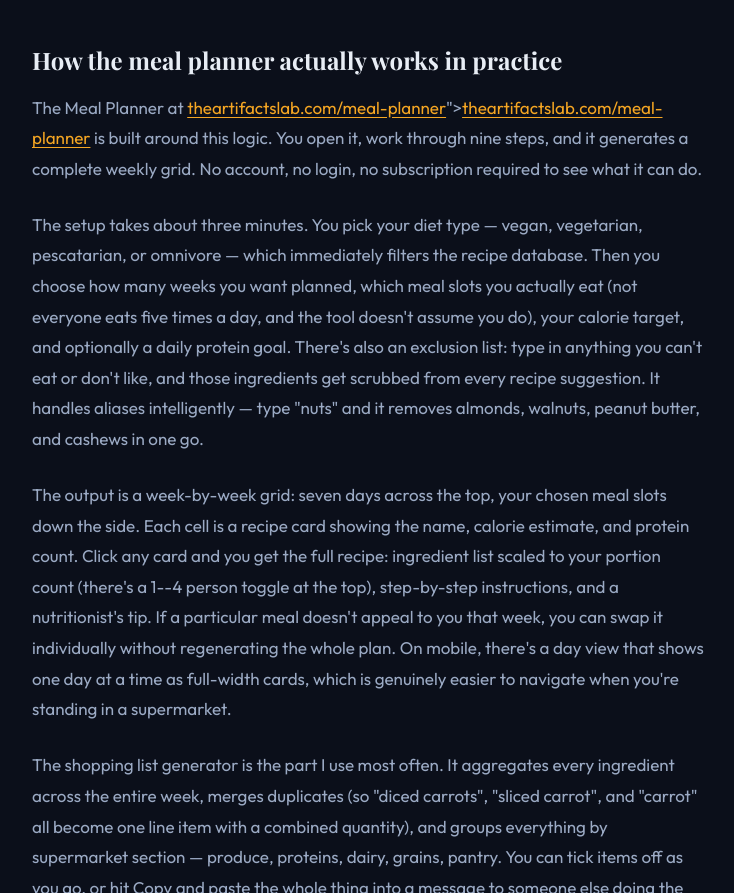
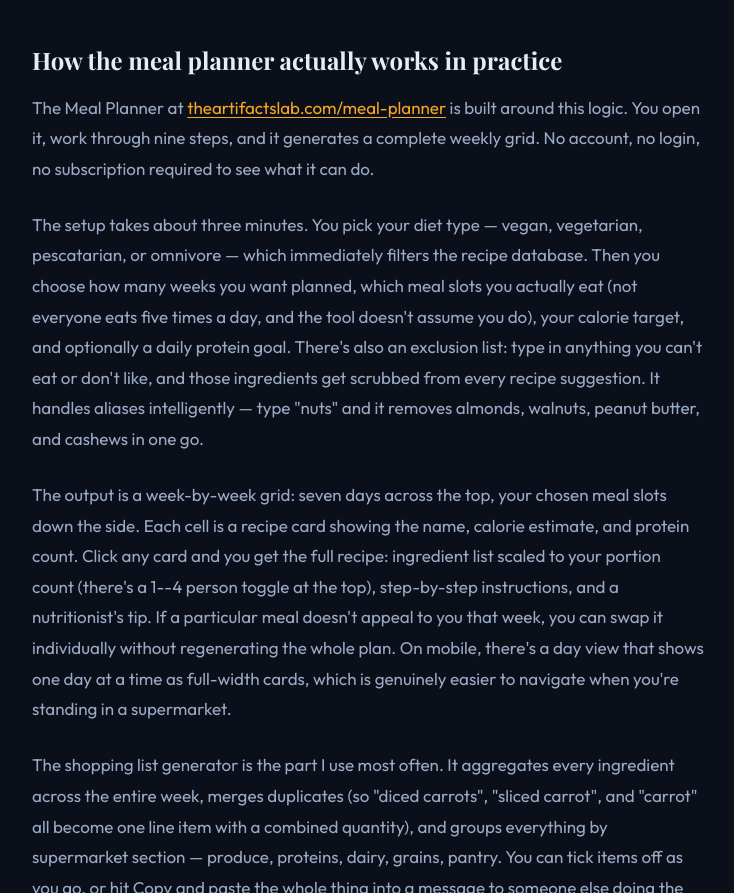
Before and after one commit to Kappa197/artifacts-lab, a website: page blog/meal-planner-macro-tracking-free.html in a window 1280 px wide. Shown: the part 2083-2976 px from the top of the page, without its empty margins (272-1006 px from the left). Drawn offline with nearby package versions, Linux system fonts and the light colour scheme; a web font is replaced by a local one.

Commit message:
Update meal-planner-macro-tracking-free.html

```diff
--- a/blog/meal-planner-macro-tracking-free.html
+++ b/blog/meal-planner-macro-tracking-free.html
@@ -434,7 +434,7 @@ footer {
 
     <h2>How the meal planner actually works in practice</h2>
 
-    <p>The Meal Planner at <a href="https://<a href="/meal-planner.html">theartifactslab.com/meal-planner</a>"><a href="/meal-planner.html">theartifactslab.com/meal-planner</a></a> is built around this logic. You open it, work through nine steps, and it generates a complete weekly grid. No account, no login, no subscription required to see what it can do.</p>
+    <p>The Meal Planner at <a href="https://<a href="/meal-planner.html">theartifactslab.com/meal-planner</a> is built around this logic. You open it, work through nine steps, and it generates a complete weekly grid. No account, no login, no subscription required to see what it can do.</p>
 
     <p>The setup takes about three minutes. You pick your diet type &mdash; vegan, vegetarian, pescatarian, or omnivore &mdash; which immediately filters the recipe database. Then you choose how many weeks you want planned, which meal slots you actually eat (not everyone eats five times a day, and the tool doesn't assume you do), your calorie target, and optionally a daily protein goal. There's also an exclusion list: type in anything you can't eat or don't like, and those ingredients get scrubbed from every recipe suggestion. It handles aliases intelligently &mdash; type "nuts" and it removes almonds, walnuts, peanut butter, and cashews in one go.</p>
 
```
